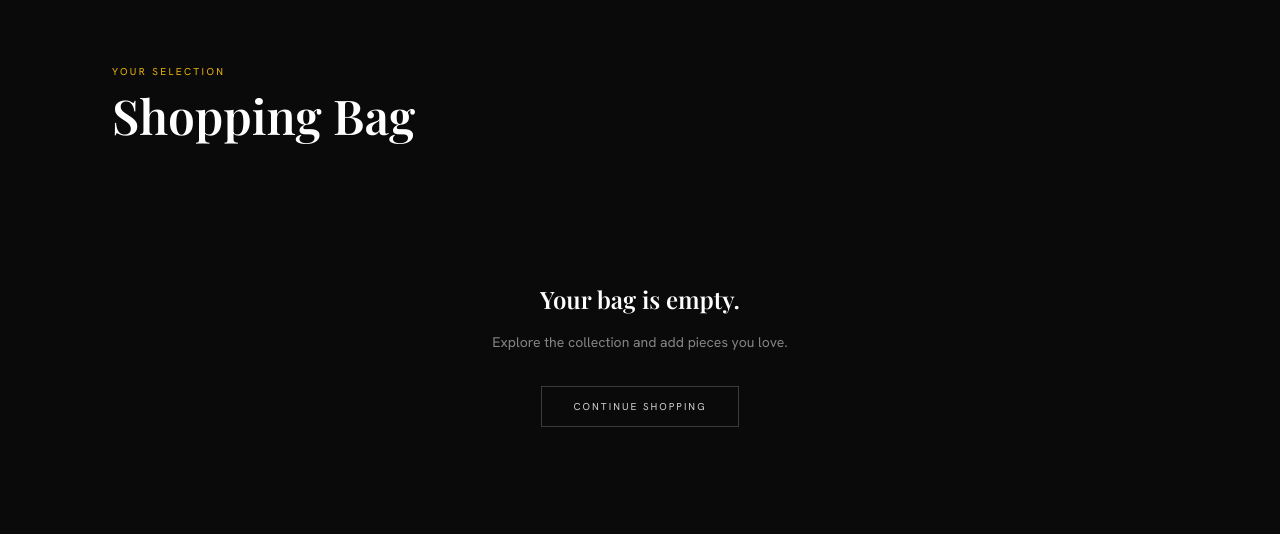
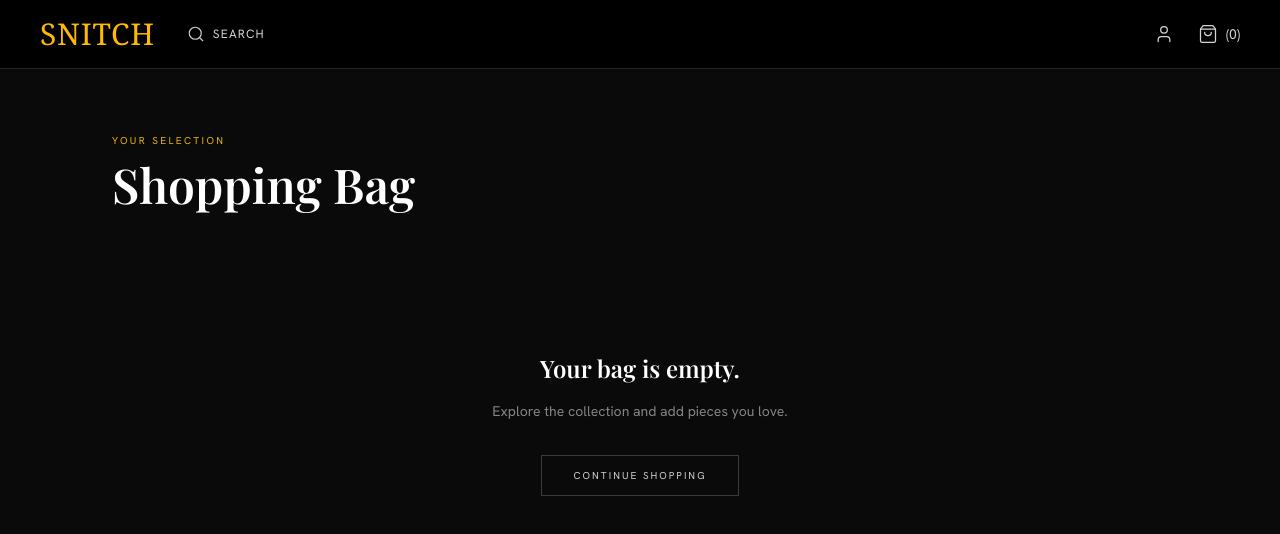
Before and after one commit to arunz6/snitch, a React (Vite) app in the folder frontend/: page /cart in a window 1280 px wide. Shown: the top 534 px of the page. Built offline with nearby package versions, Linux system fonts and the light colour scheme; no server answers.

Commit message:
feat: implement cart functionality with UI components and state management hook

```diff
--- a/frontend/src/feature/cart/hook/use.cart.js
+++ b/frontend/src/feature/cart/hook/use.cart.js
@@ -12,7 +12,6 @@ const useCart = () => {
 
   async function handlegetcart() {
     const data = await getusercart();
-    console.log("data", data);
     dispatch(setitems(data));
   }
 
--- a/frontend/src/feature/cart/pages/Cart.jsx
+++ b/frontend/src/feature/cart/pages/Cart.jsx
@@ -2,7 +2,7 @@ import React, { useEffect } from 'react';
 import { useSelector } from 'react-redux';
 import  useCart  from '../hook/use.cart';
 import { useNavigate } from 'react-router-dom';
-
+import Navbar from "../../sharedcomponent/pages/Navbar"
 const COLORS = {
   primary: '#EAB308',
   secondary: '#0A0A0A',
@@ -35,13 +35,15 @@ const Cart = () => {
     (sum, item) => sum + (item.price?.amount || 0) * item.quantity,
     0
   );
-console.log("cart ",  items)
+
   return (
     <div
       className="min-h-screen"
       style={{ backgroundColor: COLORS.secondary, fontFamily: "'Hanken Grotesk', sans-serif" }}
     >
+      <Navbar/>
       <div className="max-w-6xl mx-auto px-6 lg:px-12 py-16">
+
         {/* Header */}
         <div className="mb-12">
           <span
--- a/frontend/src/feature/sharedcomponent/pages/Navbar.jsx
+++ b/frontend/src/feature/sharedcomponent/pages/Navbar.jsx
@@ -1,22 +1,21 @@
 import React, { useState } from "react";
 import { Search, User, ShoppingBag } from "lucide-react";
 import useCart from "../../cart/hook/use.cart";
+
 import { useNavigate } from "react-router-dom";
 const Navbar = () => {
   const { totalQuantity } = useCart();
   const [searchOpen, setSearchOpen] = useState(false);
   const navigate = useNavigate();
   const { handlegetcart } = useCart();
-  async function getcartdata () {
-    const data  = await handlegetcart()
-    console.log(data)
 
-  }
   return (
     <div className="w-full bg-black px-6 md:px-10 py-4 flex items-center justify-between border-b border-neutral-800">
       {/* Left: Logo */}
       <div className="flex items-center gap-8">
-        <h1 className="text-2xl md:text-3xl font-serif tracking-wide text-amber-400 select-none">
+        <h1 className="text-2xl md:text-3xl font-serif tracking-wide text-amber-400 select-none"
+
+        >
           SNITCH
         </h1>
 
@@ -34,7 +33,7 @@ const Navbar = () => {
             />
           ) : (
             <button
-              onClick={() => setSearchOpen(true)}
+
               className="flex items-center gap-2 text-neutral-300 hover:text-amber-400 transition-colors"
               aria-label="Open search"
             >
@@ -57,10 +56,7 @@ const Navbar = () => {
         <button
           className="flex items-center gap-2 text-neutral-300 hover:text-amber-400 transition-colors"
           aria-label="Cart"
-          onClick={() => {
-            getcartdata();
-            console.log("clicked")
-          }}
+        onClick={()=>{navigate('/cart')}}
         >
           <ShoppingBag size={20} strokeWidth={1.5} />
           <span className="text-sm">(0)</span>
```
